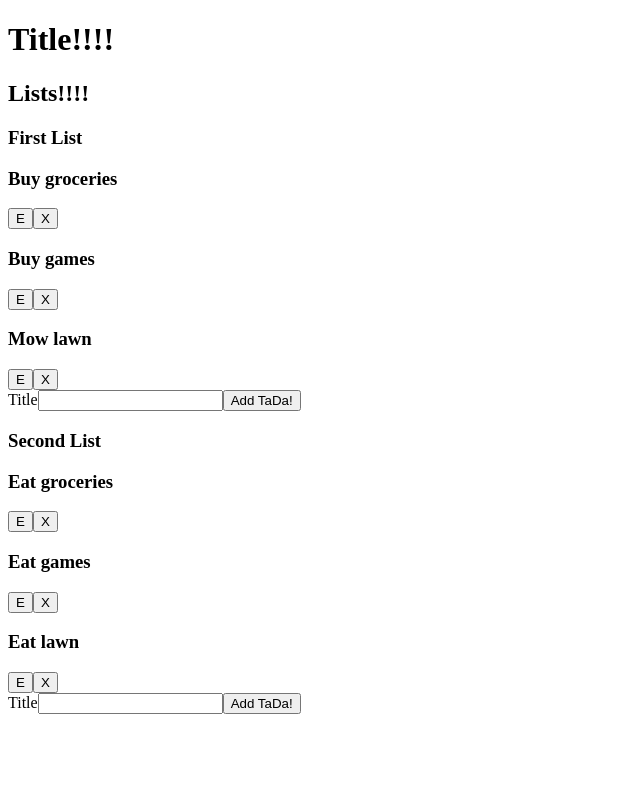
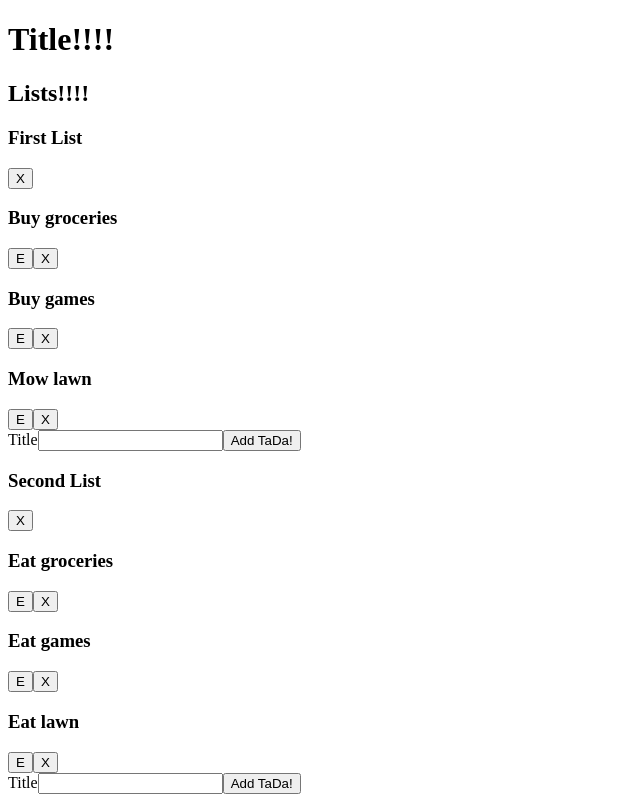
Before and after one commit to Little-Lucy-Creative/task-tracker, a React (Create React App) app: page / in a window 1280 px wide. Shown: the whole page, without its empty margins (0-640 px from the left). Built offline with nearby package versions, Linux system fonts and the light colour scheme.

Commit message:
delete List fixed

```diff
--- a/src/components/List.js
+++ b/src/components/List.js
@@ -1,6 +1,13 @@
 import React, { useState } from "react";
 import { connect } from "react-redux";
-import { addTask, editTask, deleteTask } from "../actions/actions";
+import {
+	addTask,
+	editTask,
+	deleteTask,
+	addList,
+	editList,
+	deleteList,
+} from "../actions/actions";
 
 const List = props => {
 	const [taskName, setTaskName] = useState("");
@@ -16,24 +23,32 @@
 		setTaskName("");
 	};
 
-	const handleEdit = e => {
-		e.preventDefault();
+	const handleEdit = (list_id, task_id) => {
+		// props.editTask(list_id, task_id, edited_task);
 	};
 
-	const handleDelete = (list_id, task_id) => {
+	const handleDeleteList = list_id => {
+		// e.preventDefault();
+		props.deleteList(list_id);
+	};
+
+	const handleDeleteTask = (list_id, task_id) => {
 		// e.preventDefault();
 		props.deleteTask(list_id, task_id);
 	};
-	console.log(list);
+
 	return (
 		<div>
 			<h3> {list.list_name} </h3>
+			<button onClick={() => handleDeleteList(list.list_id)}>X</button>
 			{list.tasks.map((task, idx) => {
 				return (
 					<div key={idx}>
 						<h3> {task.task_name} </h3>
-						<button onClick={handleEdit}>E</button>
-						<button onClick={() => handleDelete(list.list_id, task.task_id)}>
+						<button onClick={() => handleEdit()}>E</button>
+						<button
+							onClick={() => handleDeleteTask(list.list_id, task.task_id)}
+						>
 							X
 						</button>
 					</div>
@@ -57,4 +72,11 @@
 	);
 };
 
-export default connect(null, { addTask, editTask, deleteTask })(List);
+export default connect(null, {
+	addTask,
+	editTask,
+	deleteTask,
+	addList,
+	editList,
+	deleteList,
+})(List);
--- a/src/reducers/index.js
+++ b/src/reducers/index.js
@@ -71,7 +71,7 @@
 			return {
 				...state,
 				lists: state.lists.filter(list => {
-					if (list.list_id !== action.payload.list_id) {
+					if (list.list_id !== action.payload) {
 						return list;
 					}
 					return null;
```
